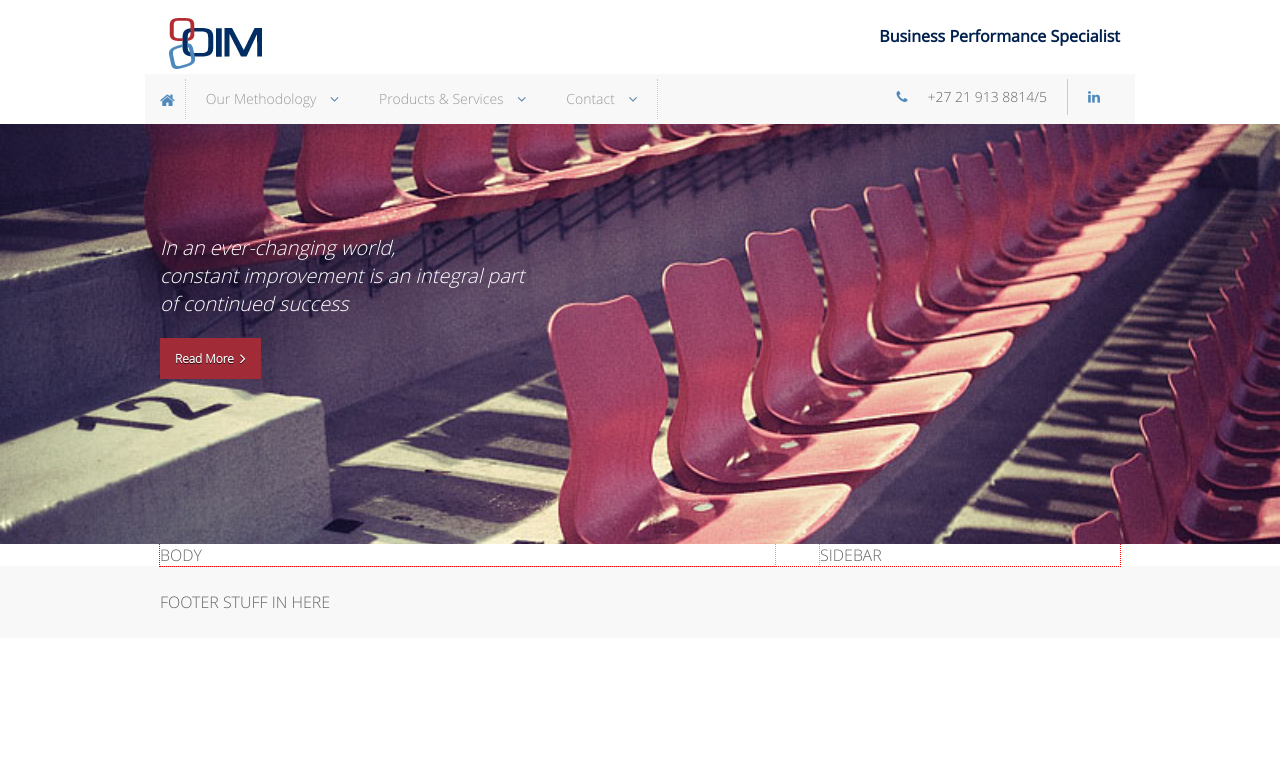
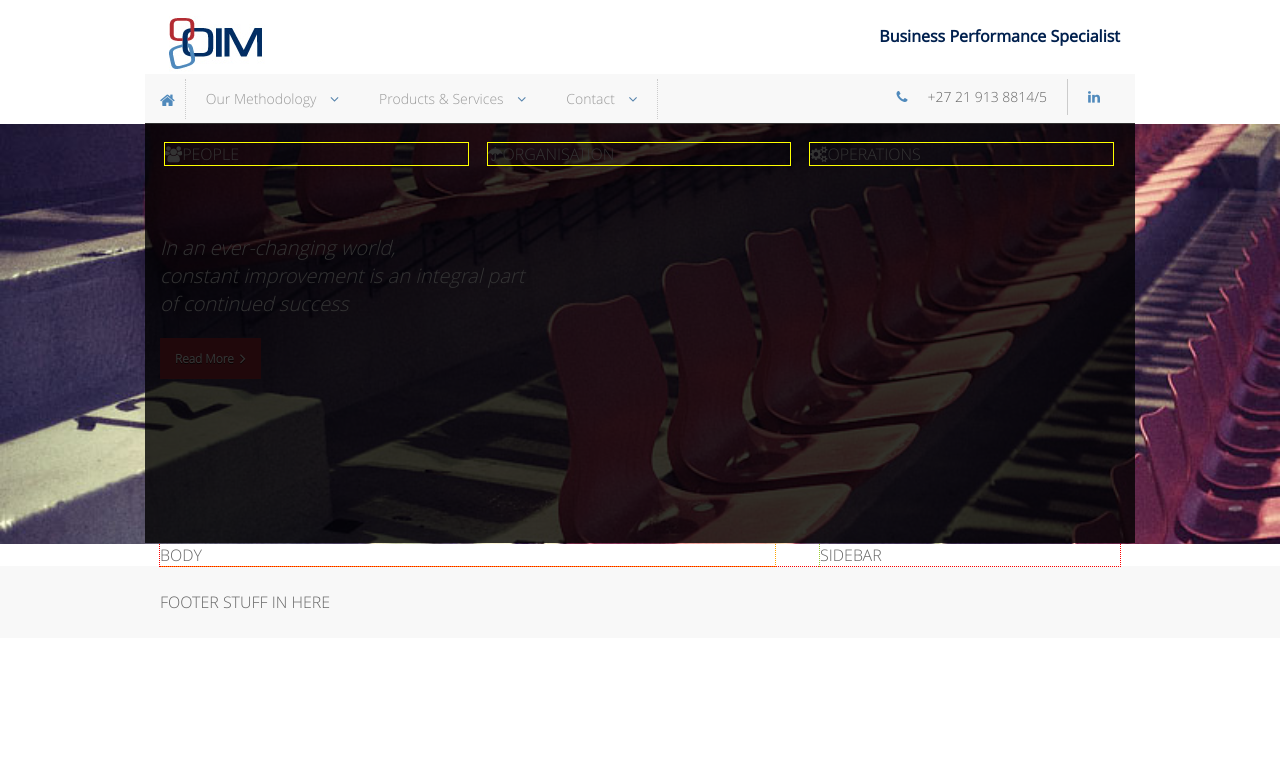
Before and after one commit to Fishgate/OIMGroup, a PHP site: page / in a window 1280 px wide. Shown: the top 763 px of the page. Run offline with PHP 8.4, Linux system fonts and the light colour scheme; a stand-in replaces the project's code that opens the database connection; some libraries are stand-ins or nearby versions.

Commit message:
Tyrone continues building header include with progress on the dropdown box

```diff
--- a/htdocs/css/main.css
+++ b/htdocs/css/main.css
@@ -179,6 +179,24 @@ textarea {
 .menu-item i{
     color: #5482AB;
     margin-left: 10px;
+}
+
+.mega-holder{
+    position: absolute;
+    z-index: 999;
+    margin-left: -495px;
+    left: 50%;
+    top: 49px;
+    width: 970px;
+    padding: 20px 10px;
+    height: 380px;
+    background: rgba(0, 0, 0, 0.8);
+    color: #333;
+}
+.mega-thirds{
+    margin: 0 10px;
+    width: 31.2%;
+    outline: 1px solid yellow;/* for setup only, can be removed */
 }
 /* ==========================================================================
                                     BODY
--- a/htdocs/includes/header.php
+++ b/htdocs/includes/header.php
@@ -9,10 +9,10 @@
 
 <!-- BEGIN MAIN NAV -->
 <nav id="main-nav" class="clearfix">
-    <div id="house" class="left oim-blue">
+    <div id="house" class="left oim-blue"><!-- HOUSE ICON -->
         <span class="icon">&#xf015;</span>
     </div>
-    <div id="nav-holder" class="left">
+    <div id="nav-holder" class="left"><!-- TOP LVL NAV -->
         <div class="left menu-item">
             Our Methodology&nbsp;<i class="icon-angle-down"></i>
         </div>
@@ -27,7 +27,16 @@
         <div class="right details border-left"><i class="icon-linkedin oim-blue"></i></div>
         <div class="right details"><i class="icon-phone oim-blue" style="padding-right: 20px;"></i>+27 21 913 8814/5</div>
     </div>
+    <!-- MEGA MENU METHODOLOGY -->
+    <div class="mega-holder clearfix">
+        <div class="left mega-thirds">
+            <div class="hega-head"><i class="icon-group red"></i>PEOPLE</div>
+        </div>
+        <div class="left mega-thirds"><i class="icon-umbrella red"></i>ORGANISATION</div>
+        <div class="left mega-thirds"><i class="icon-cogs red"></i>OPERATIONS</div>
+    </div>
 </nav>
+
 <!-- END MAIN NAV -->
 
 <!-- Header Slideshow  -->
```
